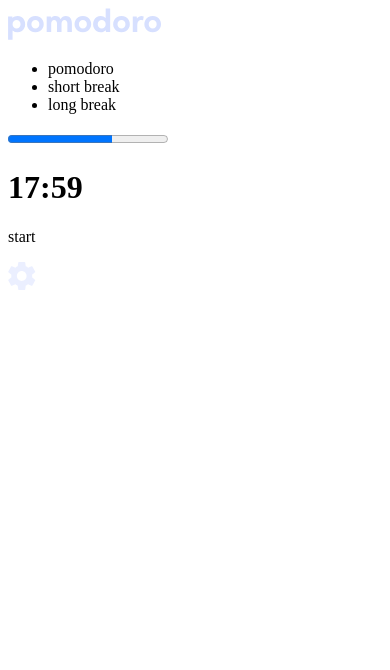
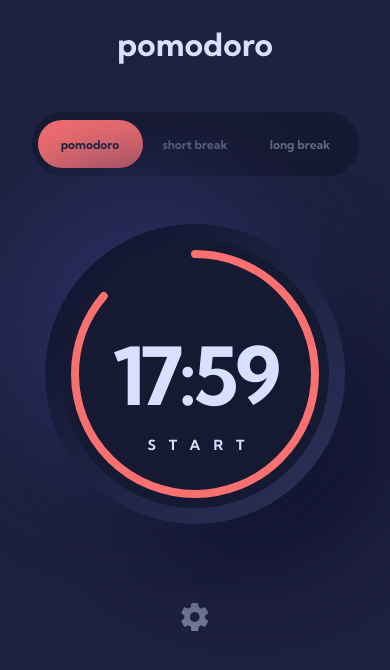
Before and after one commit to Lisviks/pomodoro-app-frontendmentor, a website built with Vite: page index.html in a window 390 px wide. Built offline with nearby package versions, Linux system fonts and the light colour scheme.

Commit message:
mobile main screen scss

```diff
--- a/index.html
+++ b/index.html
@@ -9,7 +9,7 @@
 
     <title>Frontend Mentor | Pomodoro app</title>
   </head>
-  <body>
+  <body class="font-1 color-1">
     <main>
       <div id="app">
         <div class="logo">
@@ -17,21 +17,19 @@
         </div>
         <div class="pomodoro-break">
           <ul>
-            <li class="pomodoro">pomodoro</li>
+            <li class="pomodoro active">pomodoro</li>
             <li class="short-break">short break</li>
             <li class="long-break">long break</li>
           </ul>
         </div>
         <div class="pomodoro-timer">
           <div>
-            <div>
-              <div class="progress-container">
-                <progress max="100" value="65">65%</progress>
-              </div>
-              <h1 class="timer">17:59</h1>
-              <p class="start-pause-btn">start</p>
-            </div>
+            <h1 class="timer">17:59</h1>
+            <p class="start-pause-btn">start</p>
           </div>
+          <svg>
+            <circle cx="124" cy="124" r="120" stroke-linecap="round" />
+          </svg>
         </div>
         <div class="settings-icon">
           <img src="./assets/icon-settings.svg" alt="settings icon" />
--- /dev/null
+++ b/styles/mobile.scss
@@ -0,0 +1,95 @@
+#app {
+  width: 32.7rem;
+  margin: 3.2rem auto 0;
+  display: flex;
+  flex-direction: column;
+  align-items: center;
+
+  .pomodoro-break {
+    margin-top: 4.5rem;
+    padding: 0.8rem 0.6rem;
+    background-color: #161932;
+    border-radius: 3.15rem;
+    width: 100%;
+
+    ul {
+      list-style: none;
+      display: flex;
+      justify-content: space-around;
+
+      li {
+        font-weight: 700;
+        font-size: 1.2rem;
+        line-height: 1.5rem;
+        color: #d7e0ff;
+        opacity: 0.4;
+        height: 4.8rem;
+        width: 10.52rem;
+        display: flex;
+        justify-content: center;
+        align-items: center;
+
+        &.active {
+          background-color: var(--main-color);
+          color: #1e213f;
+          border-radius: 2.65rem;
+          opacity: 1;
+        }
+      }
+    }
+  }
+
+  .pomodoro-timer {
+    height: 30rem;
+    width: 30rem;
+    margin: 4.8rem 0 7.9rem;
+    background: linear-gradient(315deg, #2E325A 0%, #0E112A 100%);
+    box-shadow: -50px -50px 100px #272C5A, 50px 50px 100px #121530;
+    border-radius: 50%;
+    padding: 1.61rem;
+
+    & > div {
+      background-color: #161932;
+      height: 100%;
+      width: 100%;
+      border-radius: 50%;
+      padding: 0.988rem;
+
+      .timer {
+        font-weight: 700;
+        font-size: 8rem;
+        line-height: 9.9rem;
+        letter-spacing: -0.4rem;
+        color: #d7e0ff;
+        text-align: center;
+        margin-top: 7.6rem;
+      }
+
+      .start-pause-btn {
+        font-weight: 700;
+        font-size: 1.4rem;
+        line-height: 1.7rem;
+        letter-spacing: 1.3125rem;
+        color: #d7e0ff;
+        text-align: center;
+        text-transform: uppercase;
+        margin-top: 1.2rem;
+        margin-left: 1.5rem;
+      }
+    }
+
+    position: relative;
+    svg  {
+      width: 24.8rem;
+      height:24.8rem;
+      position: absolute;
+      top: 50%;
+      left: 50%;
+      transform: translate(-50%, -50%) rotate(-90deg);
+      fill: none;
+      stroke: var(--main-color);
+      stroke-width: 0.8rem;
+      stroke-dasharray: 650;
+    }
+  }
+}
--- a/styles/styles.scss
+++ b/styles/styles.scss
@@ -0,0 +1,41 @@
+@use './mobile.scss';
+
+@import url('https://fonts.googleapis.com/css2?family=Kumbh+Sans:wght@700&family=Roboto+Slab:wght@700&family=Space+Mono:wght@700&display=swap');
+
+*, *::before, *::after {
+  margin: 0;
+  padding: 0;
+  box-sizing: border-box;
+}
+
+html {
+  font-size: 10px;
+}
+
+body {
+  background-color: #1e213f;
+}
+
+.font-1 {
+  font-family: 'Kumbh Sans', sans-serif;
+}
+
+.font-2 {
+  font-family: 'Roboto Slab', serif;
+}
+
+.font-3 {
+  font-family: 'Space Mono', monospace;
+}
+
+.color-1 {
+  --main-color: #f87070;
+}
+
+.color-2 {
+  --main-color: #70f3f8;
+}
+
+.color-3 {
+  --main-color: #d881f8;
+}
```
